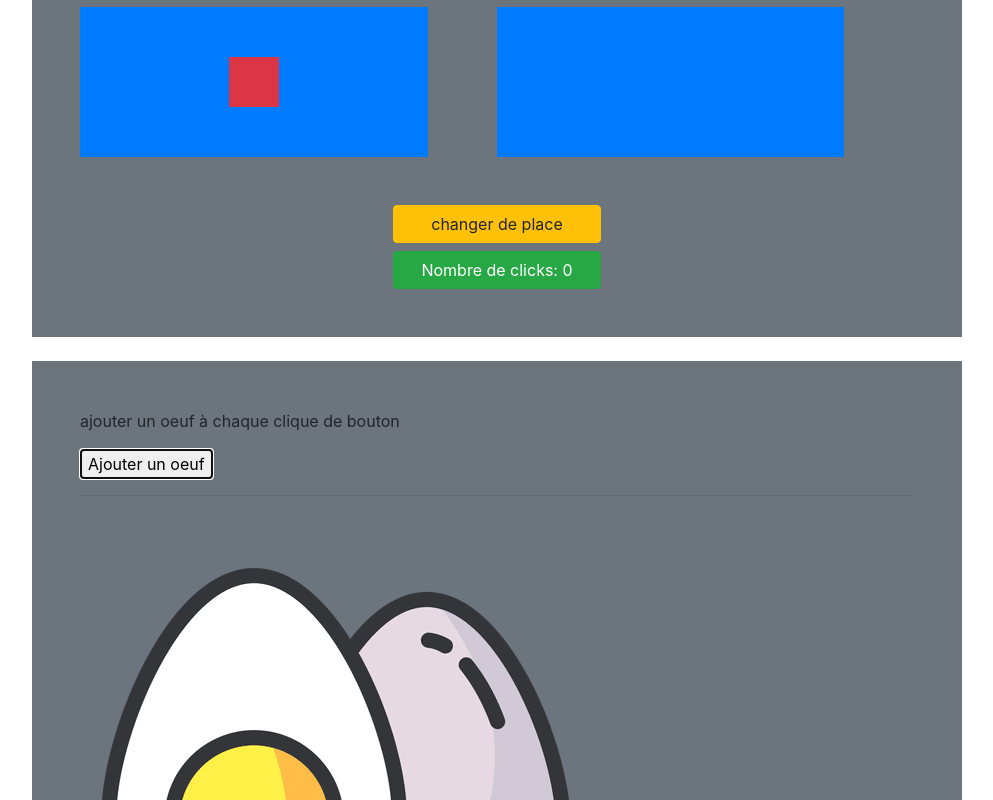
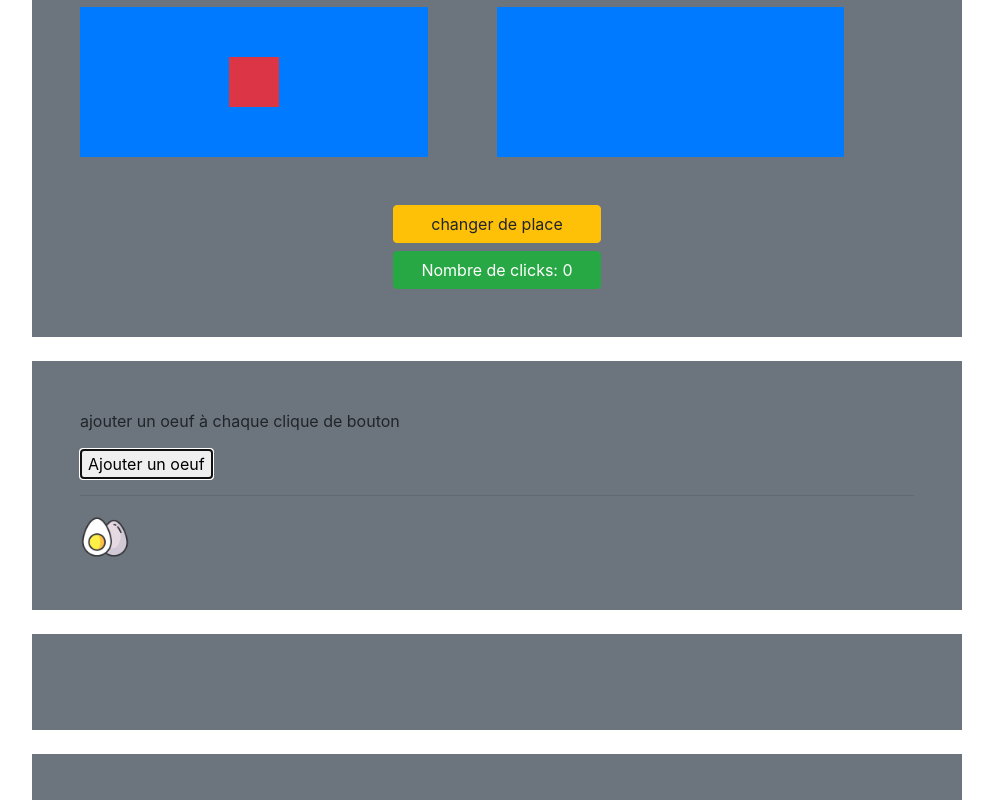
Before and after one commit to nazam1998/toDo_list_React, a React (Create React App) app: page / in a window 1280 px wide. Both pictures are taken after typing "Sample" into the empty fields and a click on the button "Ajouter un oeuf". Shown: the part 1139-1939 px from the top of the page, without its empty margins (143-1136 px from the left). Built offline with nearby package versions, Linux system fonts and the light colour scheme.

Commit message:
exo5 fini

```diff
--- a/src/components/Exo5.jsx
+++ b/src/components/Exo5.jsx
@@ -1,16 +1,23 @@
 import React, { Fragment, useState } from 'react';
 const Exo5 = (props) => {
-    const [img, setImg] = useState([]);
+
+    const [tabImg, setTabImg] = useState([]);
+    let oeuf = props.img
+
     const ajouter = () => {
-        let temp = img.splice();
-        temp.push(<img src={props.img} />);
-        setImg(temp);
+        const temp = [...tabImg];
+        temp.push(oeuf);
+        setTabImg(temp);
+
     }
+
     return (<Fragment>
         <p>ajouter un oeuf à chaque clique de bouton</p>
         <button onClick={ajouter}>Ajouter un oeuf</button>
         <hr />
-        {img.map(e => e)}
+        <div>
+            {tabImg.map((e, index) => <img src={e} key={index} alt='' className='oeuf'/>)}
+        </div>
     </Fragment>)
 };
 export default Exo5
--- a/src/css/index.css
+++ b/src/css/index.css
@@ -14,4 +14,9 @@ nav li {
   height: 50px;
 }
 
+.oeuf {
+  width: 50px;
+  height: 50px;
+}
+
 /*# sourceMappingURL=index.css.map */
--- a/src/sass/style.sass
+++ b/src/sass/style.sass
@@ -11,3 +11,7 @@ nav
     .carre
         width: 50px
         height: 50px
+
+.oeuf
+    width: 50px
+    height: 50px
```
Also changed, not shown: 1 other file (tests, documents, lock files or other folders).
